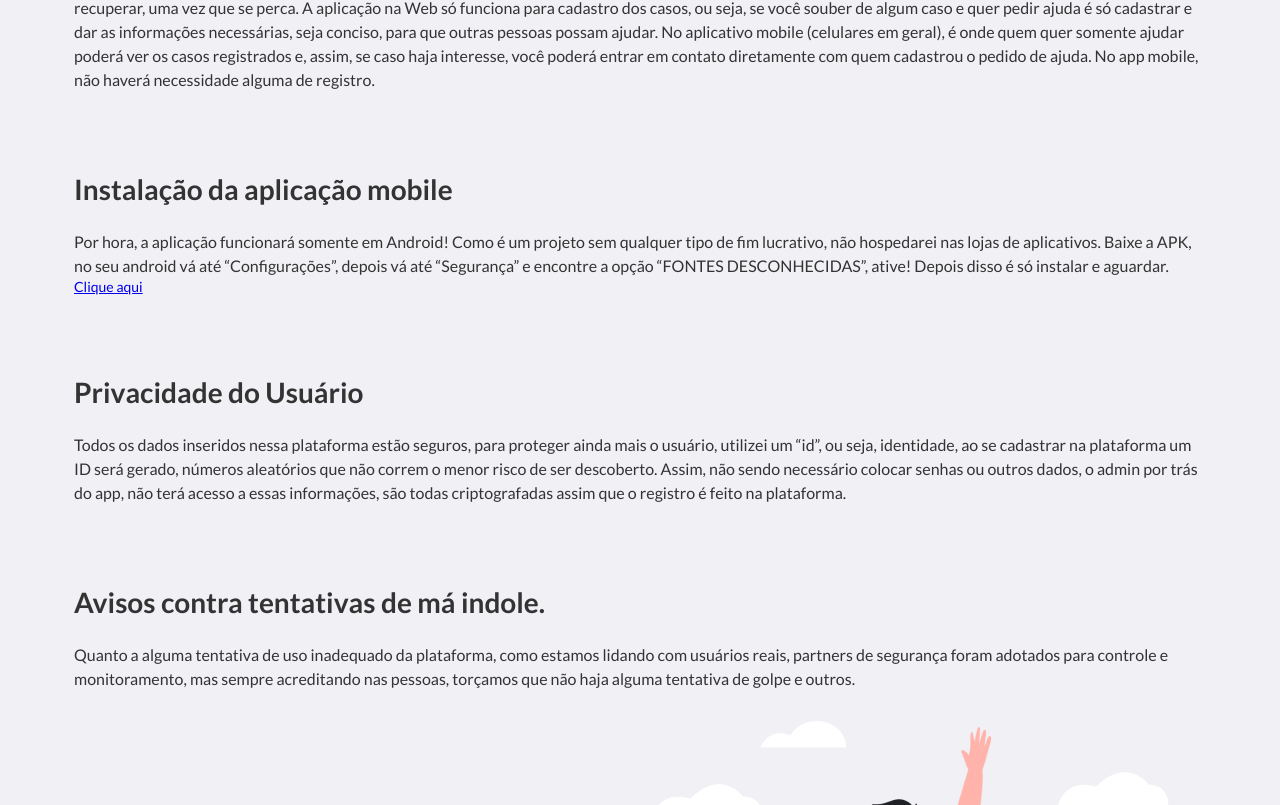
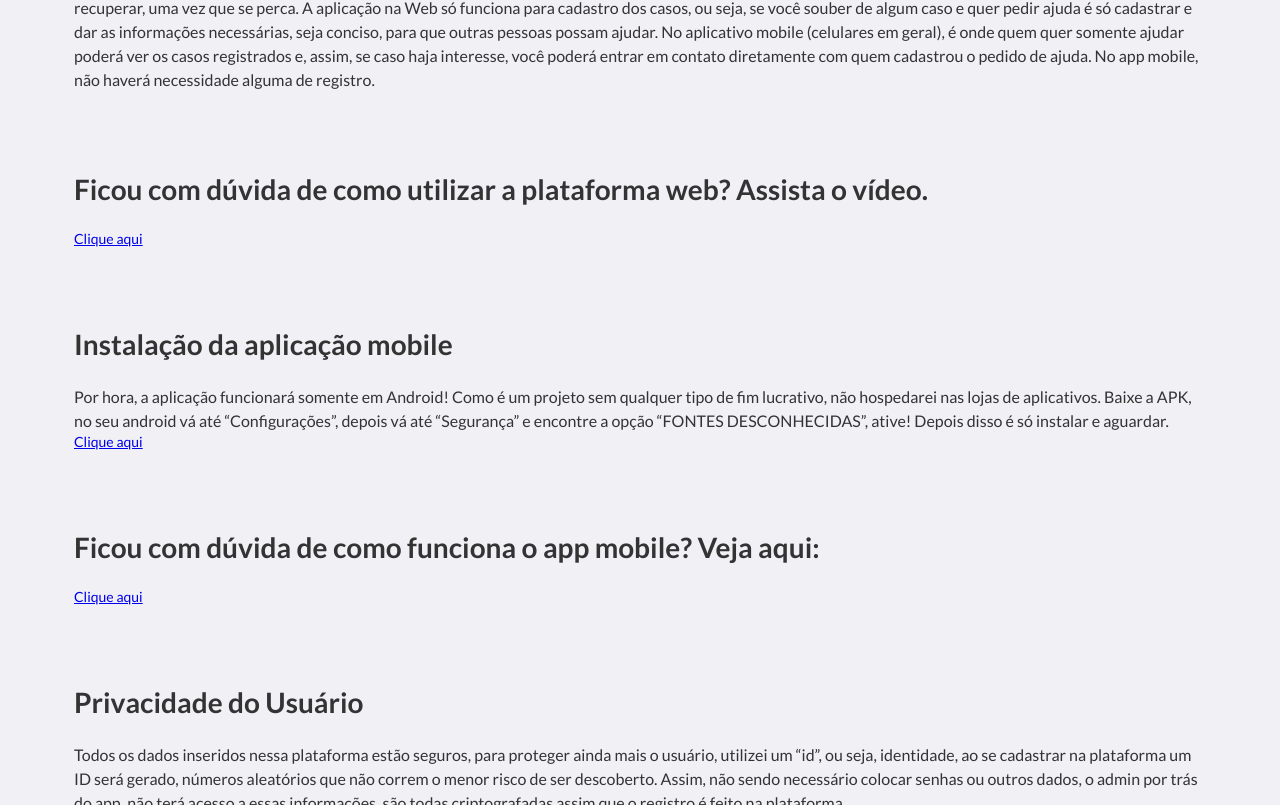
Before and after one commit to mateusPPinh/covidWeb, a React (Create React App) app: page / in a window 1280 px wide. Shown: the part 571-1376 px from the top of the page. Built offline with nearby package versions, Linux system fonts and the light colour scheme.

Commit message:
production :rocket:

```diff
--- a/src/pages/About/index.js
+++ b/src/pages/About/index.js
@@ -23,10 +23,16 @@ export default function About() {
       <h1>Como usar a aplicação?</h1>
       <p>{statements.instructionForUse}</p>
 
+      <h1>Ficou com dúvida de como utilizar a plataforma web? Assista o vídeo.</h1>
+      <a href="https://youtu.be/yWO2egpa3Gg" target="_blank" rel="noopener">Clique aqui</a>
+
       <h1>Instalação da aplicação mobile</h1>
       <p>{statements.instalationGuides}</p>
 
-      <a href="https://drive.google.com/open?id=12VoNY09jhmiFSKzY3xfiY8U_x6j17kD6">Clique aqui</a>
+      <a href="https://drive.google.com/open?id=12VoNY09jhmiFSKzY3xfiY8U_x6j17kD6" target="_blank" rel="noopener">Clique aqui</a>
+
+      <h1>Ficou com dúvida de como funciona o app mobile? Veja aqui:</h1>
+      <a href="https://youtu.be/hR353K0JE24" target="_blank" rel="noopener">Clique aqui</a>
 
       <h1>Privacidade do Usuário</h1>
       <p>{statements.userPrivacy}</p>
```
